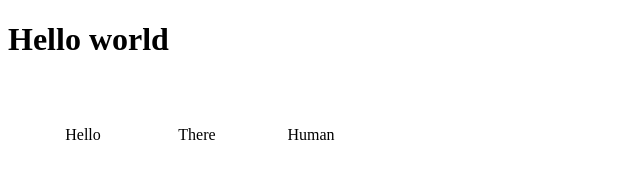
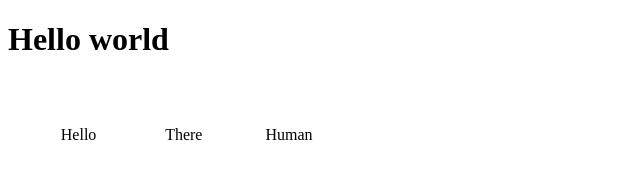
Before and after one commit to MeaganWent/MeaganWent.github.io, a plain HTML site: page index.html in a window 1280 px wide. Shown: the full height of the page, 0-640 px from the left. Drawn offline with Linux system fonts and the light colour scheme.

Commit message:
Update style.css

```diff
--- a/style.css
+++ b/style.css
@@ -4,7 +4,7 @@ li {
   text-decoration: none;
   text-align: center;
   margin: 10px;
-  width: 70px;
+  width: 5%;
 }
 
 ul {
```
